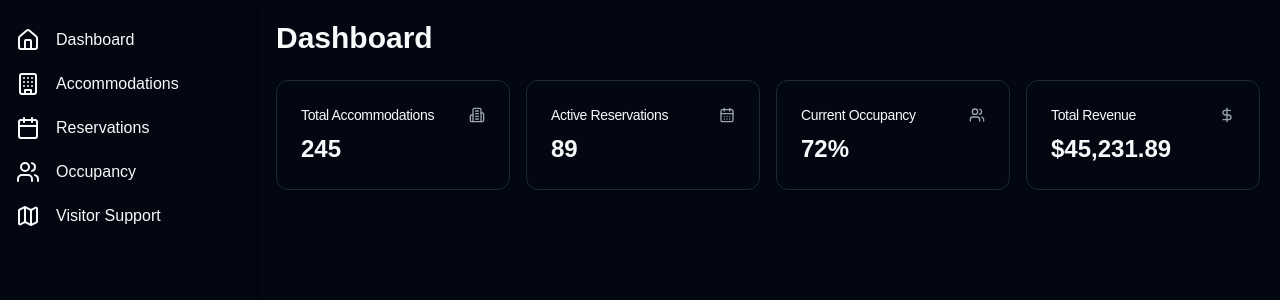
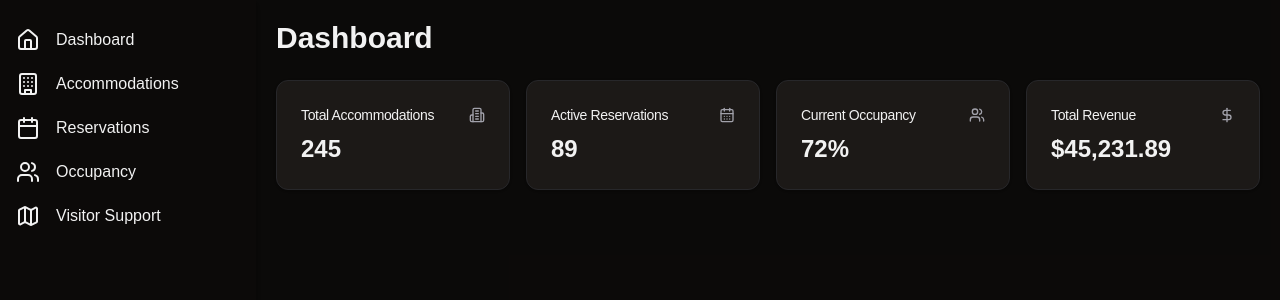
Before and after one commit to johnpgr/unama-projeto-semana-ubiqua-2024-02, a Next.js app: page / in a window 1280 px wide. Shown: the top 300 px of the page. Built offline with nearby package versions, Linux system fonts and the light colour scheme.

Commit message:
Update themes

```diff
--- a/app/globals.css
+++ b/app/globals.css
@@ -15,24 +15,24 @@
 @layer base {
   :root {
     --background: 0 0% 100%;
-    --foreground: 224 71.4% 4.1%;
+    --foreground: 240 10% 3.9%;
     --card: 0 0% 100%;
-    --card-foreground: 224 71.4% 4.1%;
+    --card-foreground: 240 10% 3.9%;
     --popover: 0 0% 100%;
-    --popover-foreground: 224 71.4% 4.1%;
-    --primary: 262.1 83.3% 57.8%;
-    --primary-foreground: 210 20% 98%;
-    --secondary: 220 14.3% 95.9%;
-    --secondary-foreground: 220.9 39.3% 11%;
-    --muted: 220 14.3% 95.9%;
-    --muted-foreground: 220 8.9% 46.1%;
-    --accent: 220 14.3% 95.9%;
-    --accent-foreground: 220.9 39.3% 11%;
+    --popover-foreground: 240 10% 3.9%;
+    --primary: 142.1 76.2% 36.3%;
+    --primary-foreground: 355.7 100% 97.3%;
+    --secondary: 240 4.8% 95.9%;
+    --secondary-foreground: 240 5.9% 10%;
+    --muted: 240 4.8% 95.9%;
+    --muted-foreground: 240 3.8% 46.1%;
+    --accent: 240 4.8% 95.9%;
+    --accent-foreground: 240 5.9% 10%;
     --destructive: 0 84.2% 60.2%;
-    --destructive-foreground: 210 20% 98%;
-    --border: 220 13% 91%;
-    --input: 220 13% 91%;
-    --ring: 262.1 83.3% 57.8%;
+    --destructive-foreground: 0 0% 98%;
+    --border: 240 5.9% 90%;
+    --input: 240 5.9% 90%;
+    --ring: 142.1 76.2% 36.3%;
     --radius: 0.5rem;
     --chart-1: 12 76% 61%;
     --chart-2: 173 58% 39%;
@@ -42,25 +42,25 @@
   }
 
   .dark {
-    --background: 224 71.4% 4.1%;
-    --foreground: 210 20% 98%;
-    --card: 224 71.4% 4.1%;
-    --card-foreground: 210 20% 98%;
-    --popover: 224 71.4% 4.1%;
-    --popover-foreground: 210 20% 98%;
-    --primary: 263.4 70% 50.4%;
-    --primary-foreground: 210 20% 98%;
-    --secondary: 215 27.9% 16.9%;
-    --secondary-foreground: 210 20% 98%;
-    --muted: 215 27.9% 16.9%;
-    --muted-foreground: 217.9 10.6% 64.9%;
-    --accent: 215 27.9% 16.9%;
-    --accent-foreground: 210 20% 98%;
+    --background: 20 14.3% 4.1%;
+    --foreground: 0 0% 95%;
+    --card: 24 9.8% 10%;
+    --card-foreground: 0 0% 95%;
+    --popover: 0 0% 9%;
+    --popover-foreground: 0 0% 95%;
+    --primary: 142.1 70.6% 45.3%;
+    --primary-foreground: 144.9 80.4% 10%;
+    --secondary: 240 3.7% 15.9%;
+    --secondary-foreground: 0 0% 98%;
+    --muted: 0 0% 15%;
+    --muted-foreground: 240 5% 64.9%;
+    --accent: 12 6.5% 15.1%;
+    --accent-foreground: 0 0% 98%;
     --destructive: 0 62.8% 30.6%;
-    --destructive-foreground: 210 20% 98%;
-    --border: 215 27.9% 16.9%;
-    --input: 215 27.9% 16.9%;
-    --ring: 263.4 70% 50.4%;
+    --destructive-foreground: 0 85.7% 97.3%;
+    --border: 240 3.7% 15.9%;
+    --input: 240 3.7% 15.9%;
+    --ring: 142.4 71.8% 29.2%;
     --chart-1: 220 70% 50%;
     --chart-2: 160 60% 45%;
     --chart-3: 30 80% 55%;
```
